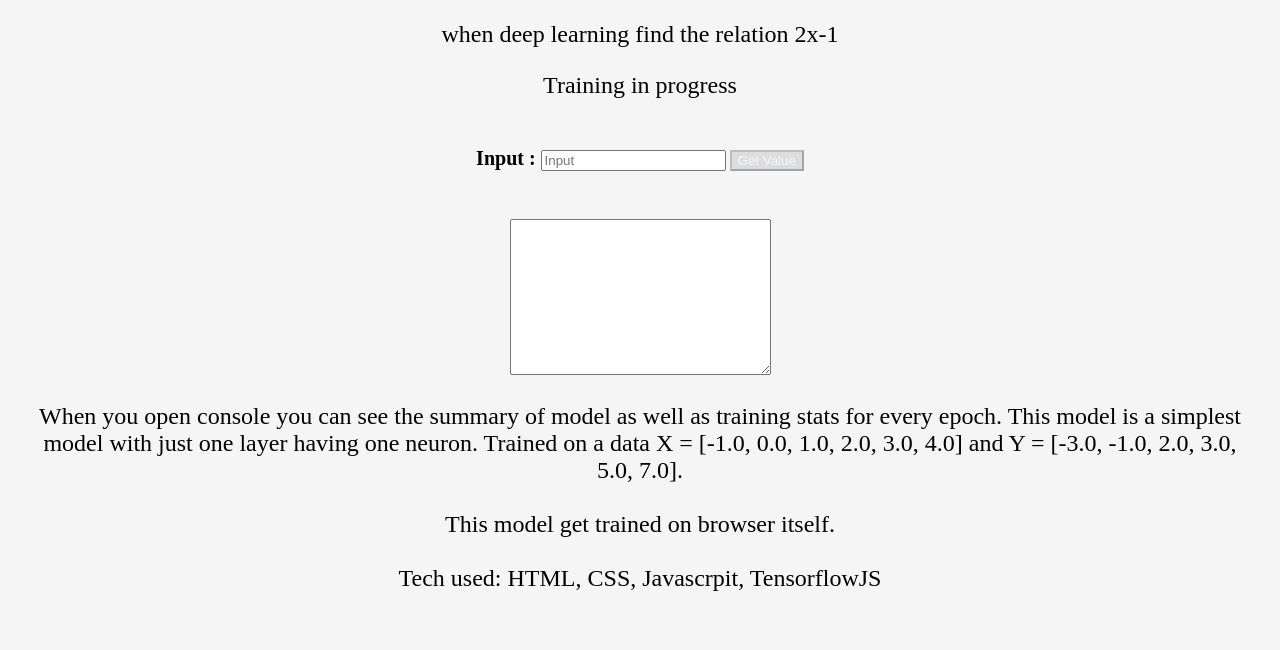
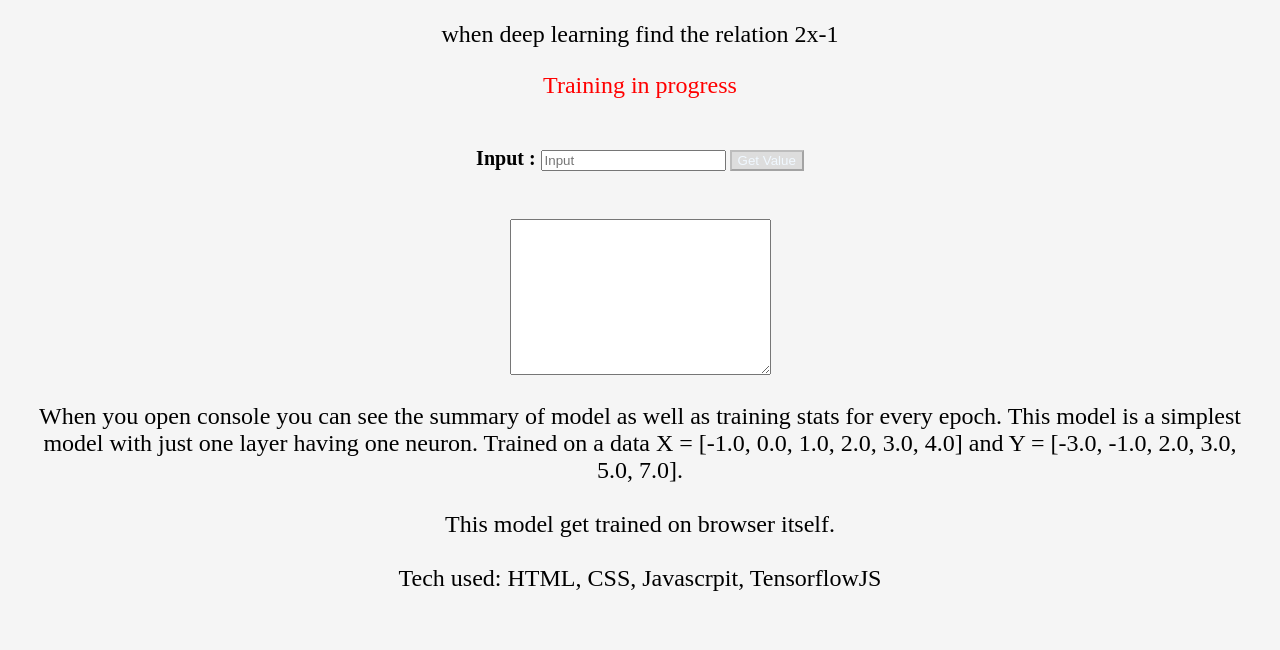
Before and after one commit to Yoshibansal/BrowserML, a plain HTML site: page index.html in a window 1280 px wide. Shown: the part 93-743 px from the top of the page. Drawn offline with Linux system fonts and the light colour scheme; a script that the page names is missing.

Commit message:
Update main.css

```diff
--- a/main.css
+++ b/main.css
@@ -23,6 +23,10 @@ p {
 label {
   font-weight: bold;
   font-size: 20px;
+}
+
+.process {
+  color: red;
 }
 
 button:disabled {
```
